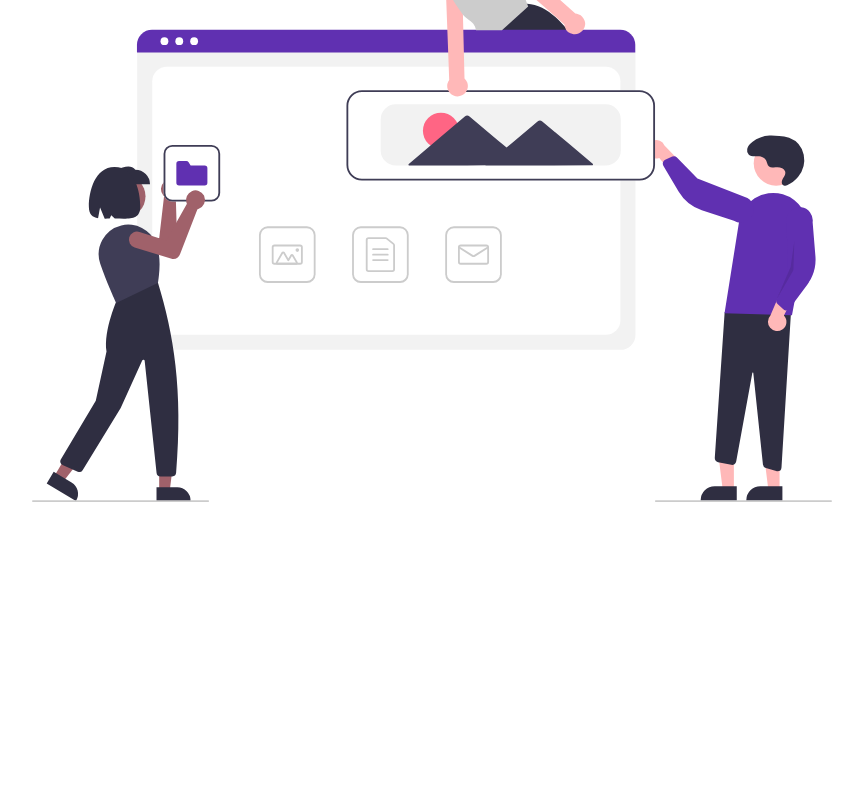
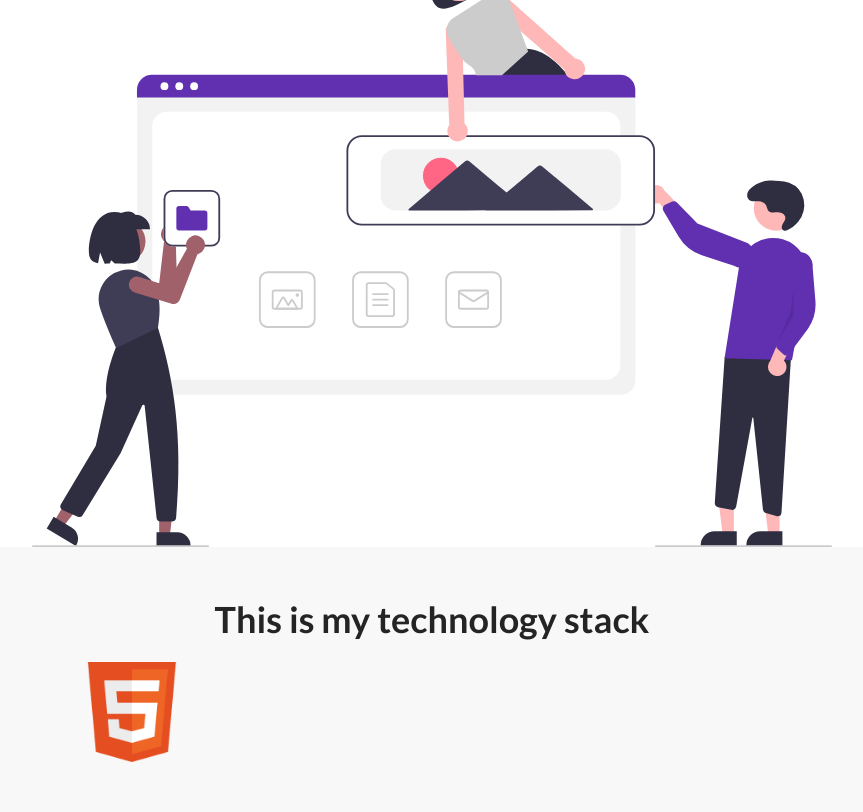
Before and after one commit to Jodi8966/E-Portfolio, a plain HTML site: page index.html in a window 1280 px wide. Shown: the part 488-1300 px from the top of the page, without its empty margins (208-1071 px from the left). Before the commit the page ends 990 px from the top, so only its background shows below. Drawn offline with Linux system fonts and the light colour scheme.

Commit message:
tech stack

```diff
--- a/index.html
+++ b/index.html
@@ -75,9 +75,23 @@
           <figure class="about-me__img--container">
             <img src="./assets/undraw_websites.svg" class="about-me__img" alt="" />
           </figure>
-
         </div>
       </div>
     </section>
+    <section id="languages">
+        <div class="container">
+            <div class="row">
+                <h1 class="section__title">This is my technology stack</h1>
+                <div class="language__list">
+                    <div class="language">
+                      <figure class="language__img--wrapper">
+                        <img src="./assets/HTML5_Badge.svg.png" alt="" class="language__img">
+                      </figure>
+                    </div>
+                </div>
+            </div>
+        </div>
+
+    </section>
   </body>
 </html>
--- a/styles.css
+++ b/styles.css
@@ -22,7 +22,7 @@ h1 {
   font-size: 36px;
 }
 p {
-  line-height: 15px;
+  line-height: 1.5;
   font-size: 16px;
 }
 
@@ -38,6 +38,10 @@ li {
   flex: 1;
 }
 
+.container {
+  padding: 50px 0;
+}
+
 .row {
   width: 100%;
   max-width: 800px;
@@ -46,6 +50,14 @@ li {
 
 .text--purple {
   color: #6030b1;
+}
+
+section:nth-child(even) {
+  background-color: #f8f8f8;
+}
+
+.section__title {
+  margin-bottom: 20px;
 }
 
 /* NAVIGATION BAR */
@@ -149,3 +161,17 @@ nav {
 .about-me__img {
   width: 100%;
 }
+
+/* TECH - STACK  */
+
+.language__img {
+  width: 100%;
+  max-width: 100px;
+}
+
+.language__img--wrapper {
+  display: flex;
+  justify-content: center;
+  align-items: center;
+  width: 25%;
+}
```
